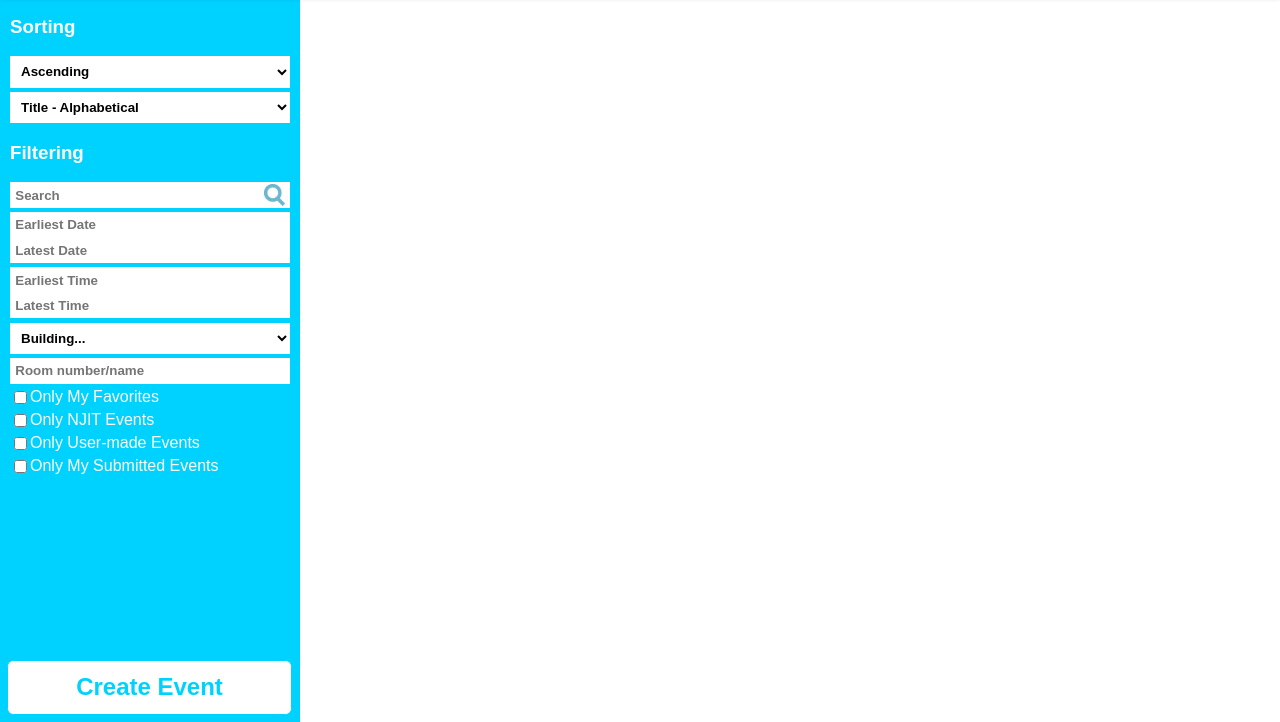
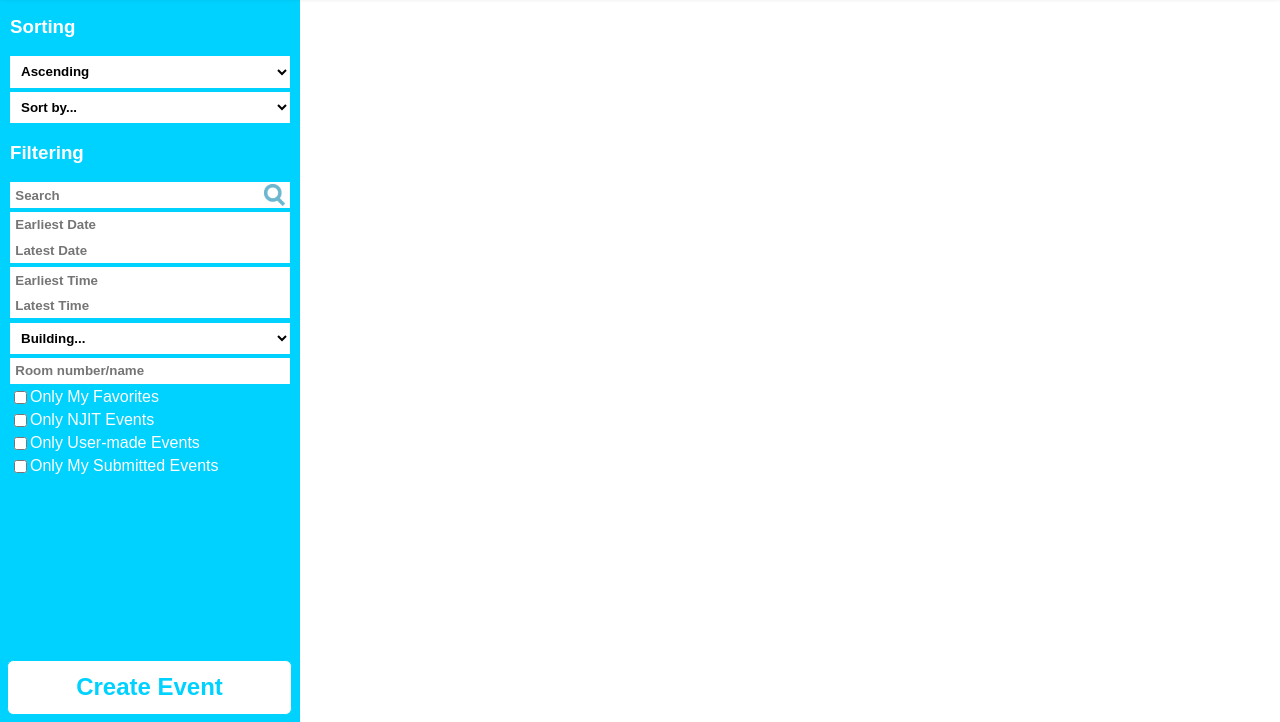
Before and after one commit to NJIT-CS490-project/CS490-frontend, a website: page dashboard.html in a window 1280 px wide. Shown: the part 78-800 px from the top of the page. Drawn offline with Linux system fonts and the light colour scheme; no server answers.

Commit message:
Fix bug with two list options being "selected" by default

```diff
--- a/dashboard.html
+++ b/dashboard.html
@@ -38,7 +38,7 @@
       <section class="event-setting  secondary-bg-color">
         <select class="select secondary-bg-color " id="sorting" name="sorting">
           <option value="title" selected>Sort by...</option>
-          <option value="title" selected>Title - Alphabetical</option>
+          <option value="title" >Title - Alphabetical</option>
           <option value="updated">Last updated</option>
           <option value="due">Date Scheduled</option>
           <option value="favorites">Most Favorites</option>
```
